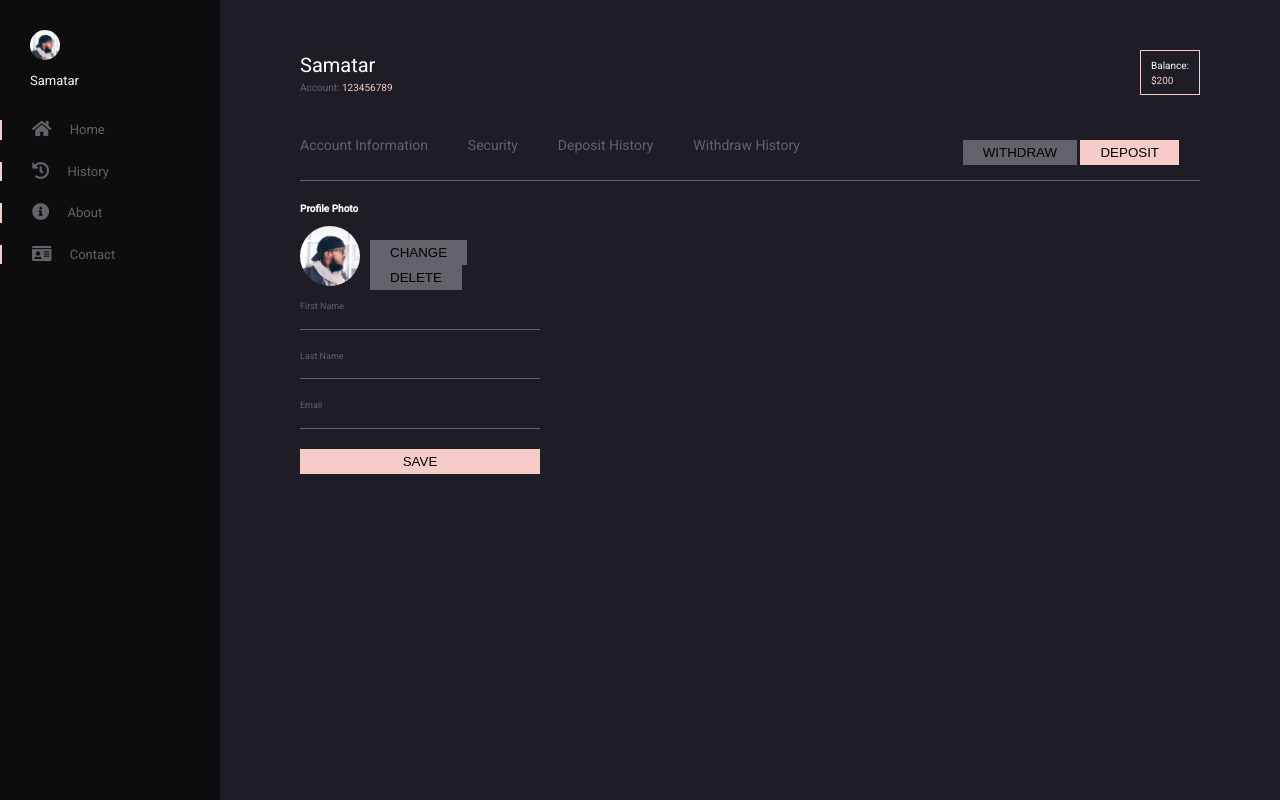
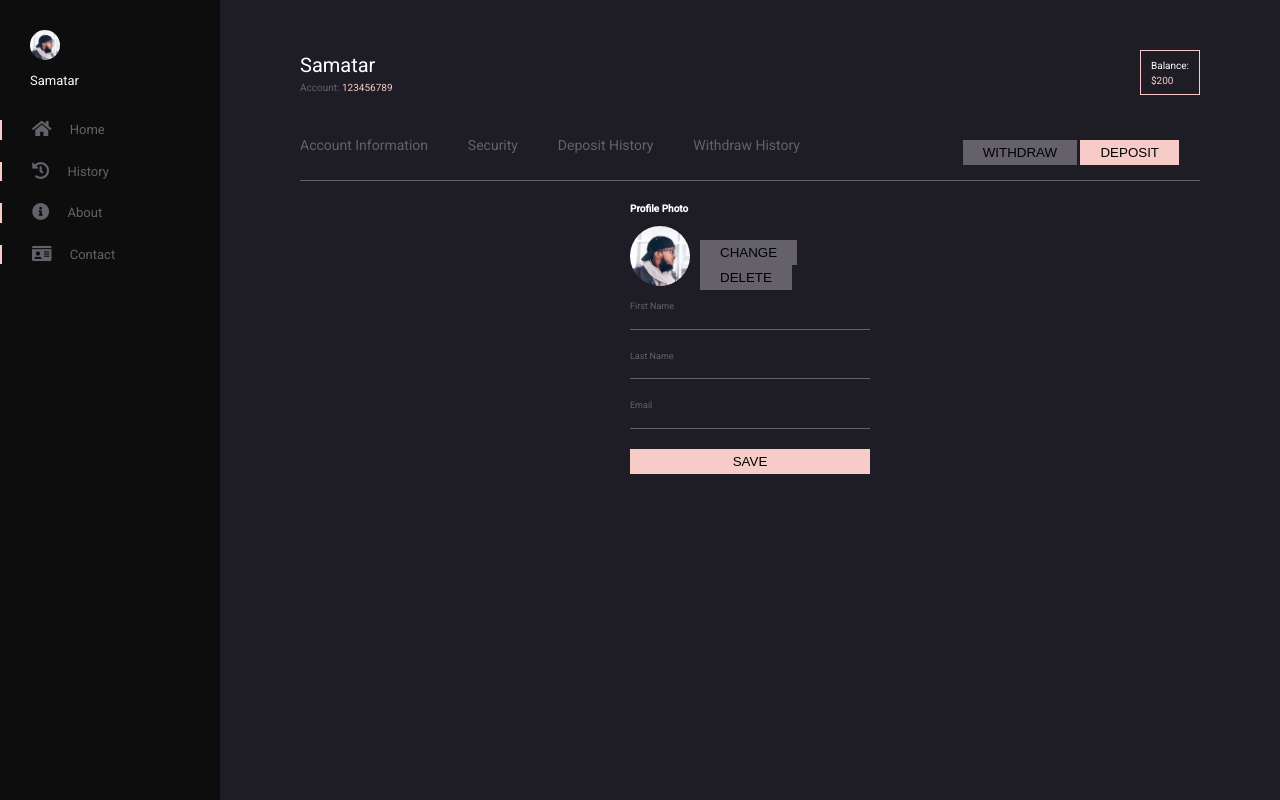
Before and after one commit to SamatarCodes/Clone-Websites-Components, a website: page Dashboard/index.html in a window 1280 px wide. Drawn offline with Linux system fonts and the light colour scheme.

Commit message:
cleaned up the section a bit

```diff
--- a/Dashboard/sass/styles.sass
+++ b/Dashboard/sass/styles.sass
@@ -89,6 +89,7 @@ a
     .hamburger
         display: block
 
+// ***********************CONTENT AREA*************************************
 .content-area
     background-color: #1E1C24
     flex: 1
@@ -147,10 +148,11 @@ a
                 .deposit--btn
                     background-color: #f7cbc7
 
+// ***********************EDIT ACCOUNT*************************************
 .edit-account
 
     max-width: 24rem
-    margin-top: 2rem
+    margin: 2rem auto
 
     .image-section
         display: flex
@@ -167,7 +169,7 @@ a
             margin-left: 1rem
 
     .edit-image-container
-
+// ***********************FORM************************************
 .form
     margin-top: 1rem
 
```
Also changed, not shown: Dashboard/css/styles.css.
